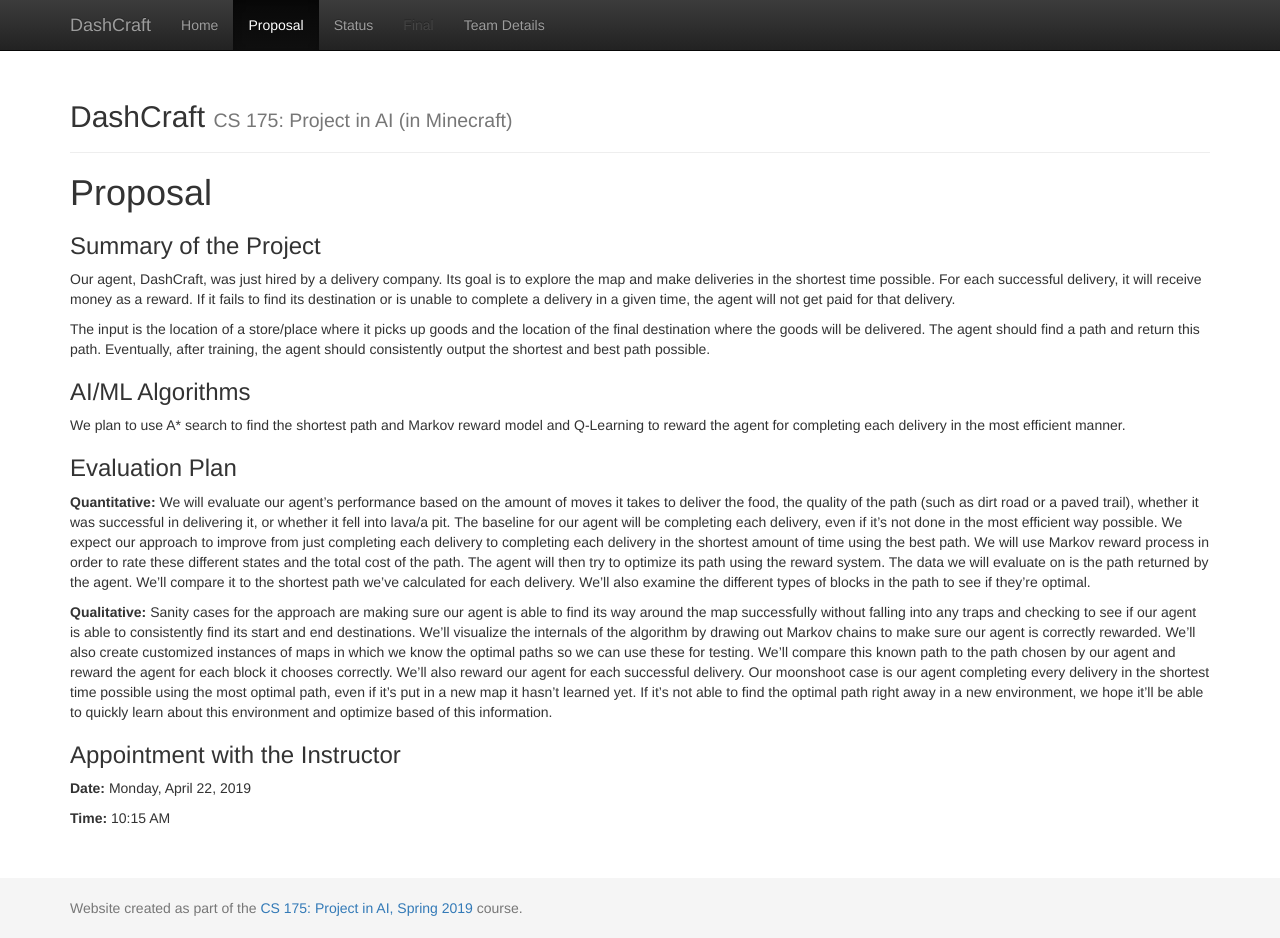
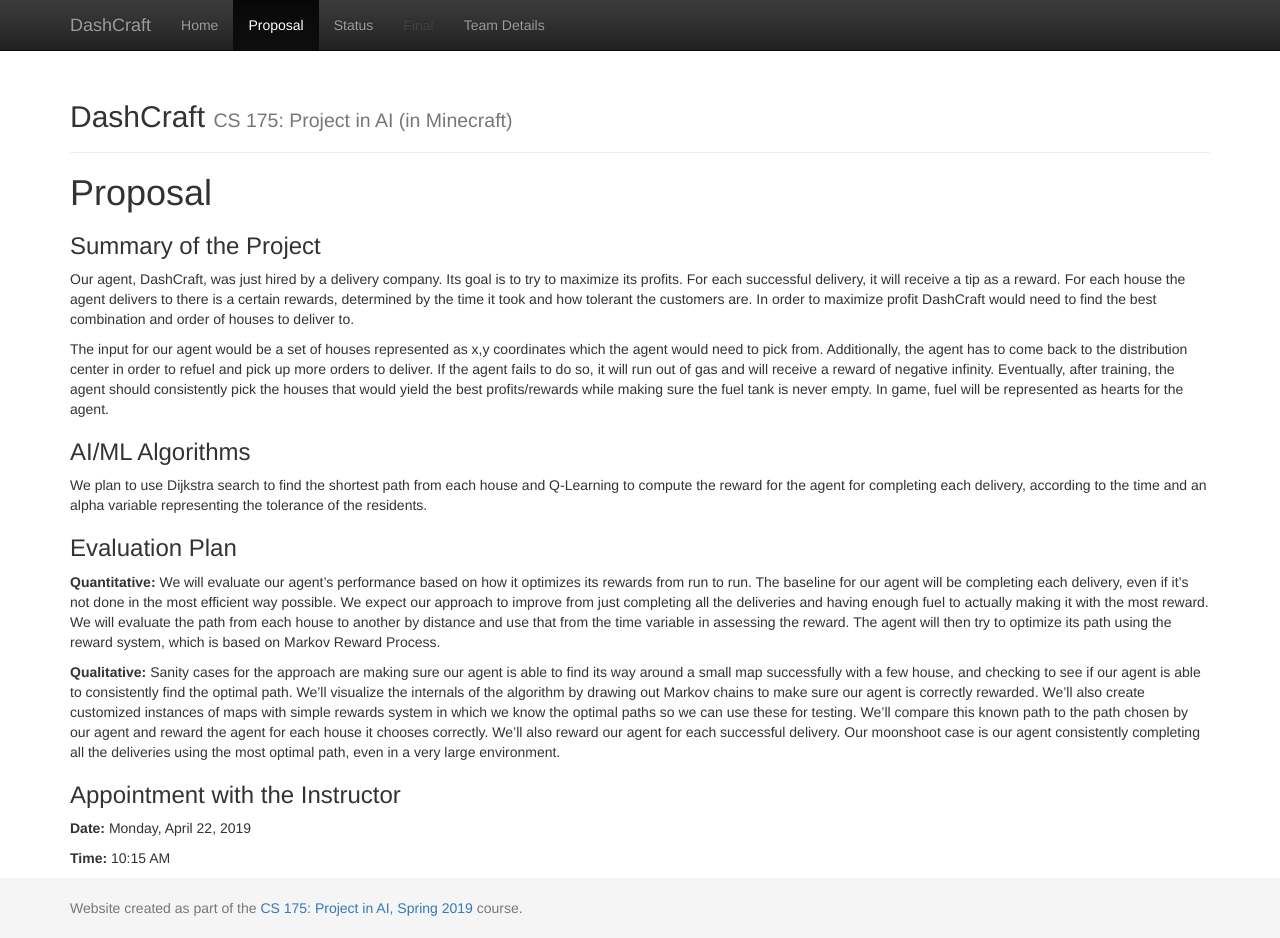
Before and after one commit to alonmaor/DashCraft, a Jekyll site: the page built from docs/proposal.md, in a window 1280 px wide and 938 px high. Built offline with Jekyll 4.4.1, drawn with Linux system fonts in a browser that asks for light colours.

Commit message:
Update proposal.md

```diff
--- a/docs/proposal.md
+++ b/docs/proposal.md
@@ -7,23 +7,23 @@
 
 ### Summary of the Project
 
-Our agent, DashCraft, was just hired by a delivery company. Its goal is to explore the map and make deliveries in the shortest time possible. For each successful delivery, it will receive money as a reward. If it fails to find its destination or is unable to complete a delivery in a given time, the agent will not get paid for that delivery.
+Our agent, DashCraft, was just hired by a delivery company. Its goal is to try to maximize its profits. For each successful delivery, it will receive a tip as a reward. For each house the agent delivers to there is a certain rewards, determined by the time it took and how tolerant the customers are. In order to maximize profit DashCraft would need to find the best combination and order of houses to deliver to.
 
-The input is the location of a store/place where it picks up goods and the location of the final destination where the goods will be delivered. The agent should find a path and return this path. Eventually, after training, the agent should consistently output the shortest and best path possible.
+The input for our agent would be a set of houses represented as x,y coordinates which the agent would need to pick from. Additionally, the agent has to come back to the distribution center in order to refuel and pick up more orders to deliver. If the agent fails to do so, it will run out of gas and will receive a reward of negative infinity. Eventually, after training, the agent should consistently pick the houses that would yield the best profits/rewards while making sure the fuel tank is never empty. In game, fuel will be represented as hearts for the agent.
 
 
 ### AI/ML Algorithms
 
-We plan to use A* search to find the shortest path and Markov reward model and Q-Learning to reward the agent for completing each delivery in the most efficient manner.
+We plan to use Dijkstra search to find the shortest path from each house and Q-Learning to compute the reward for the agent for completing each delivery, according to the time and an alpha variable representing the tolerance of the residents.
 
 
 ### Evaluation Plan
 
 **Quantitative:**
-We will evaluate our agent’s performance based on the amount of moves it takes to deliver the food, the quality of the path (such as dirt road or a paved trail), whether it was successful in delivering it, or whether it fell into lava/a pit. The baseline for our agent will be completing each delivery, even if it’s not done in the most efficient way possible. We expect our approach to improve from just completing each delivery to completing each delivery in the shortest amount of time using the best path. We will use Markov reward process in order to rate these different states and the total cost of the path. The agent will then try to optimize its path using the reward system. The data we will evaluate on is the path returned by the agent. We’ll compare it to the shortest path we’ve calculated for each delivery. We’ll also examine the different types of blocks in the path to see if they’re optimal.
+We will evaluate our agent’s performance based on how it optimizes its rewards from run to run. The baseline for our agent will be completing each delivery, even if it’s not done in the most efficient way possible. We expect our approach to improve from just completing all the deliveries and having enough fuel to actually making it with the most reward. We will evaluate the path from each house to another by distance and use that from the time variable in assessing the reward. The agent will then try to optimize its path using the reward system, which is based on Markov Reward Process.
 
 **Qualitative:**
-Sanity cases for the approach are making sure our agent is able to find its way around the map successfully without falling into any traps and checking to see if our agent is able to consistently find its start and end destinations. We'll visualize the internals of the algorithm by drawing out Markov chains to make sure our agent is correctly rewarded. We'll also create customized instances of maps in which we know the optimal paths so we can use these for testing. We'll compare this known path to the path chosen by our agent and reward the agent for each block it chooses correctly. We'll also reward our agent for each successful delivery. Our moonshoot case is our agent completing every delivery in the shortest time possible using the most optimal path, even if it's put in a new map it hasn't learned yet. If it's not able to find the optimal path right away in a new environment, we hope it'll be able to quickly learn about this environment and optimize based of this information.
+Sanity cases for the approach are making sure our agent is able to find its way around a small map successfully with a few house, and checking to see if our agent is able to consistently find the optimal path. We'll visualize the internals of the algorithm by drawing out Markov chains to make sure our agent is correctly rewarded. We'll also create customized instances of maps with simple rewards system in which we know the optimal paths so we can use these for testing. We'll compare this known path to the path chosen by our agent and reward the agent for each house it chooses correctly. We'll also reward our agent for each successful delivery. Our moonshoot case is our agent consistently completing all the deliveries using the most optimal path, even in a very large environment.
 
 
 ### Appointment with the Instructor
```
